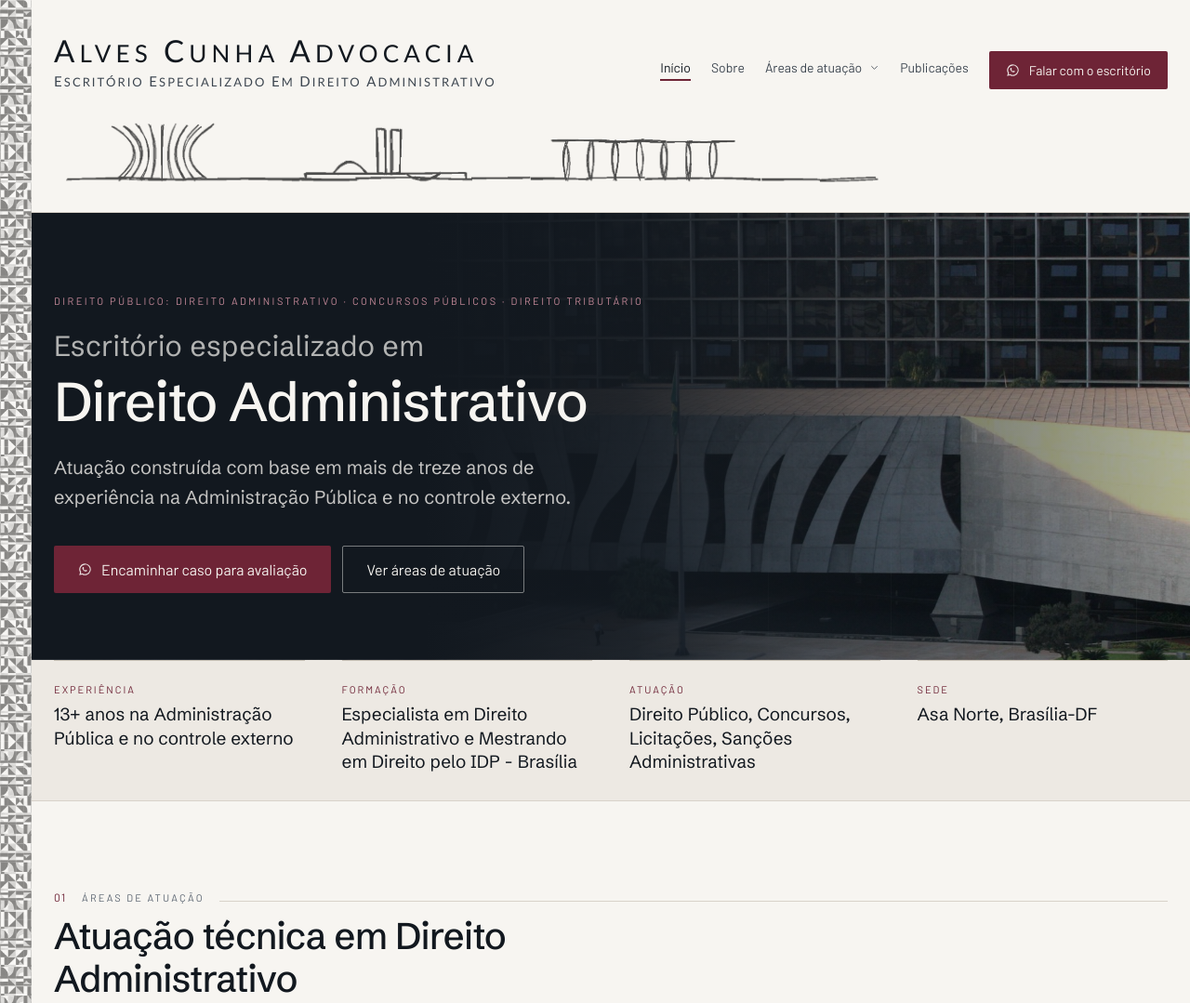
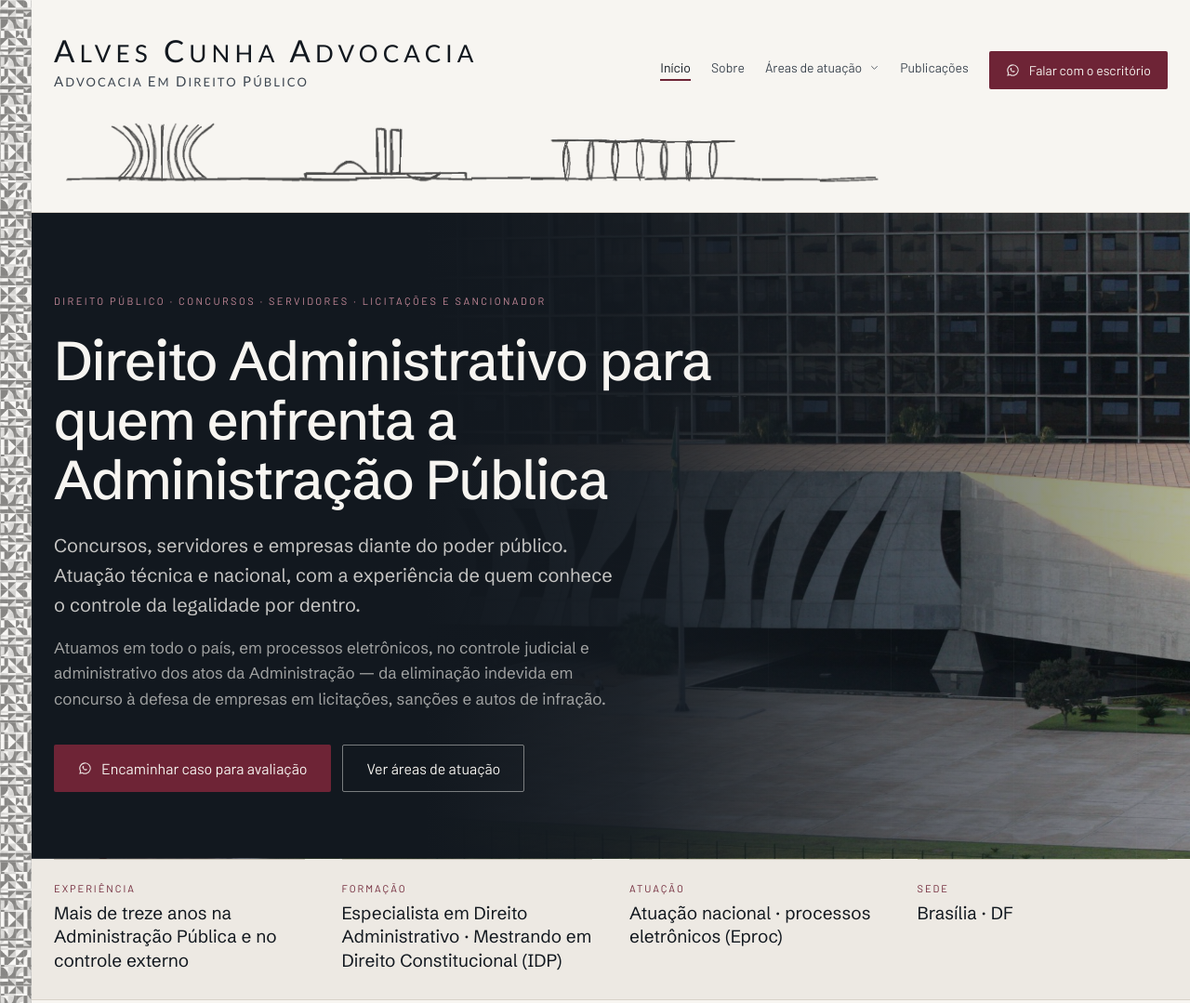
Before and after one commit to Alvesccunha/alvesccunha.github.io, a plain HTML site: page index.html in a window 1280 px wide. Shown: the top 1079 px of the page at 93% size. Drawn offline with Linux system fonts and the light colour scheme.

Commit message:
Unifica o posicionamento do escritório em "Direito Público"
- Sub-tagline do logo (cabeçalho e rodapé, 17 páginas): "Advocacia em Direito Público"
- Home: novo título, metas, JSON-LD, eyebrow, H1, subtítulo, parágrafo de apoio
  e faixa de credenciais
- Bio do responsável (home e /sobre) reescrita; cargo deixa de ser chamariz
- Remove o selo "Auditor de Controle Externo" (home, /sobre e concursos)
- "Especializado" sai das descrições do escritório e da meta de concursos
- Frase do rodapé deixa de citar Direito Tributário

Rastreamento, noindex, paleta e tipografia inalterados.

Co-Authored-By: Claude Fable 5.2 <noreply@anthropic.com>
Claude-Session: https://claude.ai/code/session_01YMVWEa3dCLw6gViwP9kRPn

```diff
--- a/index.html
+++ b/index.html
@@ -5,11 +5,11 @@
 <meta name="robots" content="noindex, nofollow">
 <meta name="viewport" content="width=device-width, initial-scale=1">
 <link rel="canonical" href="https://alvescunhaadvocacia.adv.br/">
-<title>Alves Cunha Advocacia — Direito Administrativo em Brasília</title>
-<meta name="description" content="Escritório especializado em Direito Administrativo: concursos públicos, servidores públicos, licitações, processo sancionador, tributário e desapropriações.">
+<title>Alves Cunha Advocacia — Direito Público em Brasília</title>
+<meta name="description" content="Advocacia em Direito Público: concursos públicos, servidores públicos, licitações e contratos e direito administrativo sancionador. Atuação nacional, com sede em Brasília.">
 <meta property="og:site_name" content="Alves Cunha Advocacia">
-<meta property="og:title" content="Alves Cunha Advocacia — Direito Administrativo em Brasília">
-<meta property="og:description" content="Escritório especializado em Direito Administrativo: concursos públicos, servidores públicos, licitações, processo sancionador, tributário e desapropriações.">
+<meta property="og:title" content="Alves Cunha Advocacia — Direito Público em Brasília">
+<meta property="og:description" content="Advocacia em Direito Público: concursos públicos, servidores públicos, licitações e contratos e direito administrativo sancionador. Atuação nacional, com sede em Brasília.">
 <meta property="og:type" content="website">
 <link rel="preconnect" href="https://fonts.googleapis.com">
 <link rel="preconnect" href="https://fonts.gstatic.com" crossorigin>
@@ -24,7 +24,7 @@
 <script async src="https://www.googletagmanager.com/gtag/js?id=AW-17938110769"></script>
 <script>(function(w,d,s,l,i){w[l]=w[l]||[];w[l].push({'gtm.start':new Date().getTime(),event:'gtm.js'});var f=d.getElementsByTagName(s)[0],j=d.createElement(s),dl=l!='dataLayer'?'&l='+l:'';j.async=true;j.src='https://www.googletagmanager.com/gtm.js?id='+i+dl;f.parentNode.insertBefore(j,f);})(window,document,'script','dataLayer','GTM-TV42VGNP');</script>
 <script src="js/site.js"></script>
-<script type="application/ld+json">{"@context":"https://schema.org","@type":"LegalService","name":"Alves Cunha Advocacia","description":"Escritório especializado em Direito Administrativo, com atuação em concursos públicos, servidores públicos, licitações, processo sancionador e desapropriações.","telephone":"+5561996411180","email":"atendimento@alvescunhaadvocacia.adv.br","address":{"@type":"PostalAddress","streetAddress":"Setor Comercial Norte, Quadra 4, Bloco B, Sala 702","addressLocality":"Brasília","addressRegion":"DF","postalCode":"70714-020","addressCountry":"BR"},"areaServed":"BR","founder":{"@type":"Attorney","name":"Carlos Alexandre Alves da Cunha","identifier":"OAB/DF 85.763"}}</script>
+<script type="application/ld+json">{"@context":"https://schema.org","@type":"LegalService","name":"Alves Cunha Advocacia","description":"Advocacia em Direito Público, com atuação em concursos públicos, servidores públicos, licitações e contratos e direito administrativo sancionador.","telephone":"+5561996411180","email":"atendimento@alvescunhaadvocacia.adv.br","address":{"@type":"PostalAddress","streetAddress":"Setor Comercial Norte, Quadra 4, Bloco B, Sala 702","addressLocality":"Brasília","addressRegion":"DF","postalCode":"70714-020","addressCountry":"BR"},"areaServed":"BR","founder":{"@type":"Attorney","name":"Carlos Alexandre Alves da Cunha","identifier":"OAB/DF 85.763"}}</script>
 </head>
 <body>
 <noscript><iframe src="https://www.googletagmanager.com/ns.html?id=GTM-TV42VGNP" height="0" width="0" style="display:none;visibility:hidden"></iframe></noscript>
@@ -35,7 +35,7 @@
     <div>
       <a href="/" style="text-decoration:none;">
         <div style="font-family:Calibri, Carlito, sans-serif; font-size:26px; letter-spacing:.2em; color:#12181F; line-height:1.1;"><span style="font-size:33px;">A</span>LVES <span style="font-size:33px;">C</span>UNHA <span style="font-size:33px;">A</span>DVOCACIA</div>
-        <div style="margin-top:6px; font-family:Calibri, Carlito, sans-serif; font-size:13px; letter-spacing:.16em; color:#3D4650;"><span style="font-size:15px;">E</span>SCRITÓRIO <span style="font-size:15px;">E</span>SPECIALIZADO <span style="font-size:15px;">E</span>M <span style="font-size:15px;">D</span>IREITO <span style="font-size:15px;">A</span>DMINISTRATIVO</div>
+        <div style="margin-top:6px; font-family:Calibri, Carlito, sans-serif; font-size:13px; letter-spacing:.16em; color:#3D4650;"><span style="font-size:15px;">A</span>DVOCACIA <span style="font-size:15px;">E</span>M <span style="font-size:15px;">D</span>IREITO <span style="font-size:15px;">P</span>ÚBLICO</div>
       </a>
     </div>
     <nav style="display:flex; flex-wrap:wrap; gap:22px; align-items:center; justify-content:flex-end; margin-left:auto; font-family:'Barlow',sans-serif; font-size:14px;">
@@ -61,9 +61,10 @@
 <section style="background-color:#12181F; background-image:linear-gradient(90deg, #12181F 0%, #12181F 34%, rgba(18,24,31,.92) 52%, rgba(18,24,31,.62) 74%, rgba(18,24,31,.34) 100%), repeating-linear-gradient(90deg, rgba(247,245,241,.055) 0 1px, transparent 1px 132px), url('assets/stj-sede.jpg'); background-size:cover, auto, cover; background-position:center, left top, right 28%; background-repeat:no-repeat, repeat, no-repeat; color:#F7F5F1; padding:88px 24px 0;">
   <div style="max-width:1240px; margin:0 auto;">
     <div style="padding-bottom:72px;">
-      <div style="font-family:'Barlow',sans-serif; font-size:11px; letter-spacing:.22em; text-transform:uppercase; color:#C98C9C; margin-bottom:26px; max-width:680px;">DIREITO PÚBLICO: DIREITO ADMINISTRATIVO&nbsp;· CONCURSOS PÚBLICOS ·&nbsp;DIREITO TRIBUTÁRIO</div>
-      <h1 style="font-size:clamp(38px,4.6vw,60px); font-weight:500; letter-spacing:-0.02em; line-height:1.08; margin:0 0 24px; max-width:20ch; text-wrap:pretty;"><span style="display:block; font-size:.52em; font-weight:400; letter-spacing:.01em; color:rgba(247,245,241,.7); margin-bottom:10px;">Escritório especializado em</span>Direito Administrativo</h1>
-      <p style="margin:0 0 36px; font-size:20px; line-height:1.6; color:rgba(247,245,241,.78); max-width:50ch;">Atuação construída com base em mais de treze anos de experiência na Administração Pública e no controle externo.</p>
+      <div style="font-family:'Barlow',sans-serif; font-size:11px; letter-spacing:.22em; text-transform:uppercase; color:#C98C9C; margin-bottom:26px; max-width:680px;">DIREITO PÚBLICO · CONCURSOS · SERVIDORES · LICITAÇÕES E SANCIONADOR</div>
+      <h1 style="font-size:clamp(38px,4.6vw,60px); font-weight:500; letter-spacing:-0.02em; line-height:1.08; margin:0 0 24px; max-width:20ch; text-wrap:pretty;">Direito Administrativo para quem enfrenta a Administração Pública</h1>
+      <p style="margin:0 0 16px; font-size:20px; line-height:1.6; color:rgba(247,245,241,.78); max-width:50ch;">Concursos, servidores e empresas diante do poder público. Atuação técnica e nacional, com a experiência de quem conhece o controle da legalidade por dentro.</p>
+      <p style="margin:0 0 36px; font-size:17px; line-height:1.6; color:rgba(247,245,241,.62); max-width:58ch;">Atuamos em todo o país, em processos eletrônicos, no controle judicial e administrativo dos atos da Administração — da eliminação indevida em concurso à defesa de empresas em licitações, sanções e autos de infração.</p>
       <div style="display:flex; flex-wrap:wrap; gap:12px;">
         <a href="https://wa.me/5561996411180?text=Ol%C3%A1!%20Gostaria%20de%20encaminhar%20meu%20caso%20para%20avalia%C3%A7%C3%A3o%20t%C3%A9cnica." target="_blank" rel="noopener" onclick="acTrack('hero_home')" style="background:#6E2436; color:#F7F5F1; font-family:'Barlow',sans-serif; font-size:16px; padding:16px 26px; border-radius:2px; display:inline-flex; align-items:center; gap:10px; text-decoration:none;" onmouseover="this.style.background='#822C41'" onmouseout="this.style.background='#6E2436'"><svg width="15" height="15" viewBox="0 0 24 24" fill="currentColor" style="flex:0 0 auto; opacity:.9;"><path d="M12 2a10 10 0 0 0-8.6 15.1L2 22l5-1.3A10 10 0 1 0 12 2zm0 1.8a8.2 8.2 0 1 1-4.2 15.2l-.4-.2-2.8.7.8-2.7-.2-.4A8.2 8.2 0 0 1 12 3.8zm-3.3 4c-.2 0-.5.1-.7.4-.3.3-.8.9-.8 1.9 0 1.1.7 2.1 1.9 3.3 1.2 1.2 2.3 1.9 3.6 2.2 1 .2 1.5 0 1.9-.3.4-.3.7-.9.7-1.3 0-.2 0-.3-.2-.4l-1.4-.7c-.2-.1-.4-.1-.5.1l-.5.6c-.1.2-.3.2-.5.1-.6-.2-1.2-.6-1.7-1.1-.5-.5-.8-1-1-1.5-.1-.2 0-.3.1-.4l.5-.5c.1-.2.2-.3.1-.5l-.6-1.4c-.1-.2-.2-.3-.4-.3z"></path></svg>Encaminhar caso para avaliação</a>
         <a href="#areasdeatuacao" style="border:1px solid rgba(247,245,241,.45); color:#F7F5F1; font-family:'Barlow',sans-serif; font-size:16px; padding:15px 25px; border-radius:2px; text-decoration:none;">Ver áreas de atuação</a>
@@ -76,16 +77,16 @@
   <div style="max-width:1240px; margin:0 auto; padding:0 24px; display:grid; grid-template-columns:repeat(auto-fit,minmax(min(100%,220px),1fr)); gap:0 40px;">
     <div style="padding:24px 0 28px; border-top:1px solid #C9C2B7;">
       <div style="font-family:'Barlow',sans-serif; font-size:11px; letter-spacing:.18em; text-transform:uppercase; color:#6E2436; margin-bottom:8px;">Experiência</div>
-      <div style="font-size:19px; line-height:1.35;">13+ anos na Administração Pública e no controle externo</div>
+      <div style="font-size:19px; line-height:1.35;">Mais de treze anos na Administração Pública e no controle externo</div>
     </div><div style="padding:24px 0 28px; border-top:1px solid #C9C2B7;">
       <div style="font-family:'Barlow',sans-serif; font-size:11px; letter-spacing:.18em; text-transform:uppercase; color:#6E2436; margin-bottom:8px;">Formação</div>
-      <div style="font-size:19px; line-height:1.35;">Especialista em Direito Administrativo e Mestrando em Direito pelo IDP - Brasília</div>
+      <div style="font-size:19px; line-height:1.35;">Especialista em Direito Administrativo · Mestrando em Direito Constitucional (IDP)</div>
     </div><div style="padding:24px 0 28px; border-top:1px solid #C9C2B7;">
       <div style="font-family:'Barlow',sans-serif; font-size:11px; letter-spacing:.18em; text-transform:uppercase; color:#6E2436; margin-bottom:8px;">Atuação</div>
-      <div style="font-size:19px; line-height:1.35;">Direito Público, Concursos, Licitações, Sanções Administrativas</div>
+      <div style="font-size:19px; line-height:1.35;">Atuação nacional · processos eletrônicos (Eproc)</div>
     </div><div style="padding:24px 0 28px; border-top:1px solid #C9C2B7;">
       <div style="font-family:'Barlow',sans-serif; font-size:11px; letter-spacing:.18em; text-transform:uppercase; color:#6E2436; margin-bottom:8px;">Sede</div>
-      <div style="font-size:19px; line-height:1.35;">Asa Norte, Brasília-DF</div>
+      <div style="font-size:19px; line-height:1.35;">Brasília · DF</div>
     </div>
   </div>
 </section>
@@ -251,10 +252,10 @@
       </div>
       <h2 style="font-size:clamp(26px,3vw,34px); font-weight:500; letter-spacing:-0.02em; margin:0 0 6px; line-height:1.2;">Dr. Carlos Alexandre Alves da Cunha</h2>
       <div style="font-family:'Barlow',sans-serif; font-size:15px; color:#5A6470; margin-bottom:26px;">Advogado · OAB/DF nº 85.763</div>
-      <p style="margin:0 0 16px; font-size:18px; line-height:1.65; color:#3D4650; max-width:60ch;"><b>Advogado e Auditor de Controle Externo, especialista em Direito Administrativo e Mestrando em Direito Constitucional pelo IDP</b>.</p>
-      <p style="margin:0 0 30px; font-size:18px; line-height:1.65; color:#3D4650; max-width:60ch;">Há mais de treze anos atuando, de forma técnica e prática, na Administração Pública e no controle externo. Isso permite uma análise jurídica mais estratégica, cuidadosa e aderente às particularidades de cada caso concreto.</p>
+      <p style="margin:0 0 16px; font-size:18px; line-height:1.65; color:#3D4650; max-width:60ch;">Especialista em Direito Administrativo e mestrando em Direito Constitucional pelo IDP.</p>
+      <p style="margin:0 0 30px; font-size:18px; line-height:1.65; color:#3D4650; max-width:60ch;">Mais de treze anos de experiência na Administração Pública e no controle externo, o que dá à atuação uma leitura técnica e estratégica do funcionamento — e das falhas — dos atos administrativos. Atuação nacional, com foco em concursos, servidores e empresas diante do poder público.</p>
       <div style="border-top:1px solid #D8D2C9; padding-top:24px; display:flex; flex-wrap:wrap; gap:10px;">
-        <span style="font-family:'Barlow',sans-serif; font-size:13px; border:1px solid #D8D2C9; padding:8px 12px;">Auditor de Controle Externo</span><span style="font-family:'Barlow',sans-serif; font-size:13px; border:1px solid #D8D2C9; padding:8px 12px;">Especialista em Direito Administrativo</span><span style="font-family:'Barlow',sans-serif; font-size:13px; border:1px solid #D8D2C9; padding:8px 12px;">Mestrando · IDP</span><span style="font-family:'Barlow',sans-serif; font-size:13px; border:1px solid #D8D2C9; padding:8px 12px;">13+ anos na Administração Pública e no controle externo</span>
+        <span style="font-family:'Barlow',sans-serif; font-size:13px; border:1px solid #D8D2C9; padding:8px 12px;">Especialista em Direito Administrativo</span><span style="font-family:'Barlow',sans-serif; font-size:13px; border:1px solid #D8D2C9; padding:8px 12px;">Mestrando · IDP</span><span style="font-family:'Barlow',sans-serif; font-size:13px; border:1px solid #D8D2C9; padding:8px 12px;">13+ anos na Administração Pública e no controle externo</span>
       </div>
       <div style="margin-top:26px;"><a href="sobre/" style="font-family:'Barlow',sans-serif; font-size:15px; color:#6E2436; border-bottom:1px solid rgba(110,36,54,.4); padding-bottom:2px; text-decoration:none;">Sobre o escritório →</a></div>
     </div>
@@ -289,8 +290,8 @@
   <div style="max-width:1240px; margin:0 auto; display:grid; grid-template-columns:repeat(auto-fit,minmax(min(100%,200px),1fr)); gap:40px; padding-bottom:48px; border-bottom:1px solid rgba(247,245,241,.14);">
     <div>
       <div style="font-family:Calibri, Carlito, sans-serif; font-size:16px; letter-spacing:.24em; color:#F7F5F1;"><span style="font-size:20px;">A</span>LVES <span style="font-size:20px;">C</span>UNHA <span style="font-size:20px;">A</span>DVOCACIA</div>
-      <div style="font-family:Calibri, Carlito, sans-serif; font-size:10px; letter-spacing:.2em; color:rgba(247,245,241,.5); margin:6px 0 18px;"><span style="font-size:12px;">E</span>SCRITÓRIO <span style="font-size:12px;">E</span>SPECIALIZADO <span style="font-size:12px;">E</span>M <span style="font-size:12px;">D</span>IREITO <span style="font-size:12px;">P</span>ÚBLICO</div>
-      <p style="margin:0; font-size:16px; line-height:1.6; color:rgba(247,245,241,.7); max-width:34ch;">Advocacia voltada ao Direito Público, ao Direito Tributário e Estado Fiscal, à defesa de Servidores e Concursos Públicos.</p>
+      <div style="font-family:Calibri, Carlito, sans-serif; font-size:10px; letter-spacing:.2em; color:rgba(247,245,241,.5); margin:6px 0 18px;"><span style="font-size:12px;">A</span>DVOCACIA <span style="font-size:12px;">E</span>M <span style="font-size:12px;">D</span>IREITO <span style="font-size:12px;">P</span>ÚBLICO</div>
+      <p style="margin:0; font-size:16px; line-height:1.6; color:rgba(247,245,241,.7); max-width:34ch;">Advocacia voltada ao Direito Público: concursos públicos, servidores, licitações e contratos e direito administrativo sancionador.</p>
     </div>
     <div>
       <div style="font-family:'Barlow',sans-serif; font-size:11px; letter-spacing:.2em; text-transform:uppercase; color:#F7F5F1; margin-bottom:16px;">Áreas de atuação</div>
```
Also changed, not shown: 404.html (+3 -3 lines), 4775-2/index.html (+3 -3 lines), advogado-concurso-publico/index.html (+6 -6 lines), advogado-servidor-publico/index.html (+3 -3 lines), aposentadoria-antes-da-ec-103-2019-e-o-rompimento-automatico-do-vinculo-limites-constitucionais-e-direito-a-reintegracao/index.html (+3 -3 lines), aprovado-dentro-das-vagas-tem-direito-a-nomeacao-entenda-quando-cabe-acao-judicial/index.html (+3 -3 lines), atraso-progressao-servidor-direito-retroativo/index.html (+3 -3 lines), desapropriacoes/index.html (+3 -3 lines), direito-tributario/index.html (+3 -3 lines), licenca-servidor-curso-formacao-outros-entes/index.html (+3 -3 lines), licitacoes-e-contratos/index.html (+3 -3 lines), politica-de-privacidade-de-dados/index.html (+4 -4 lines), processo-administrativo-sancionador/index.html (+3 -3 lines), publicacoes-juridicas/index.html (+3 -3 lines), 2 more files.
